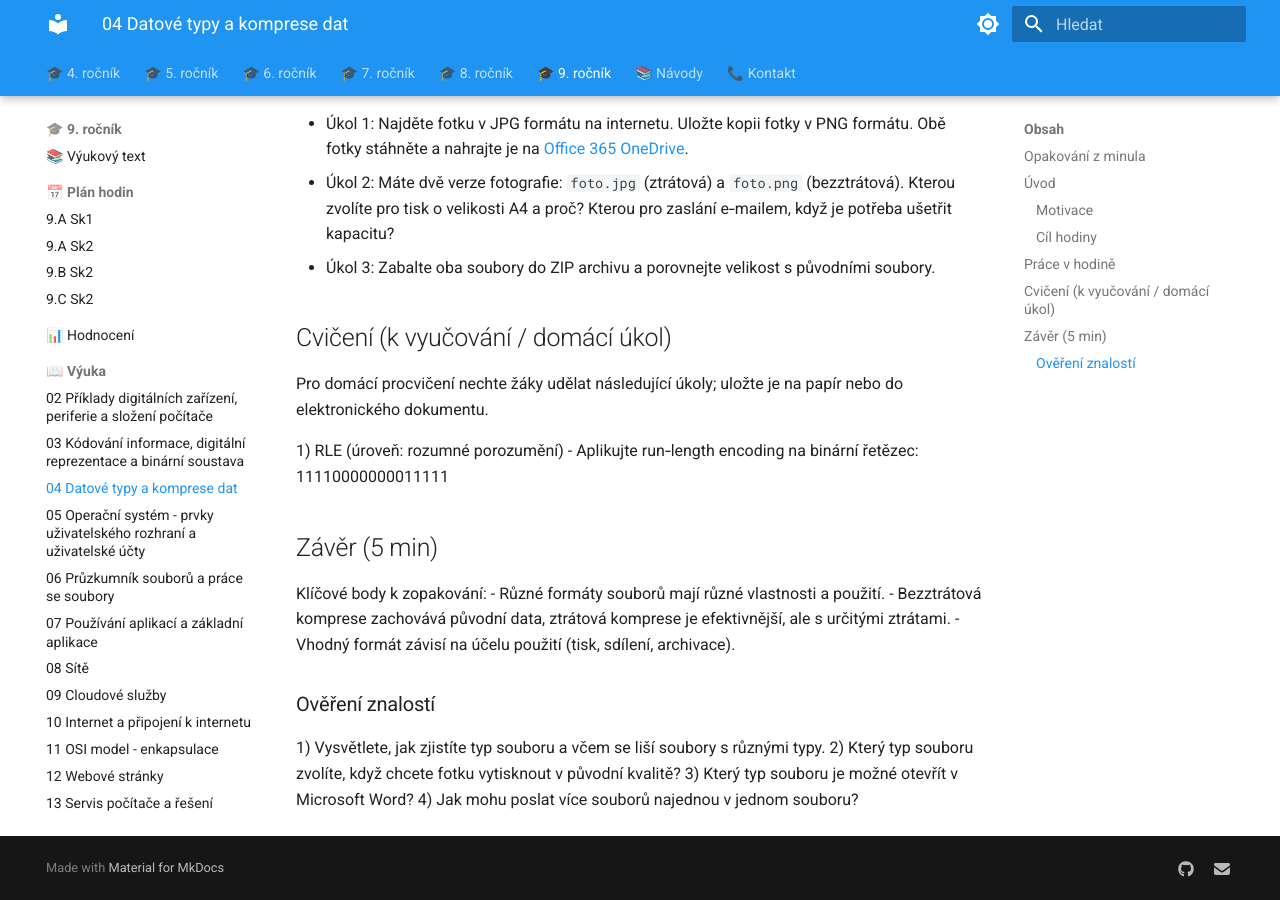
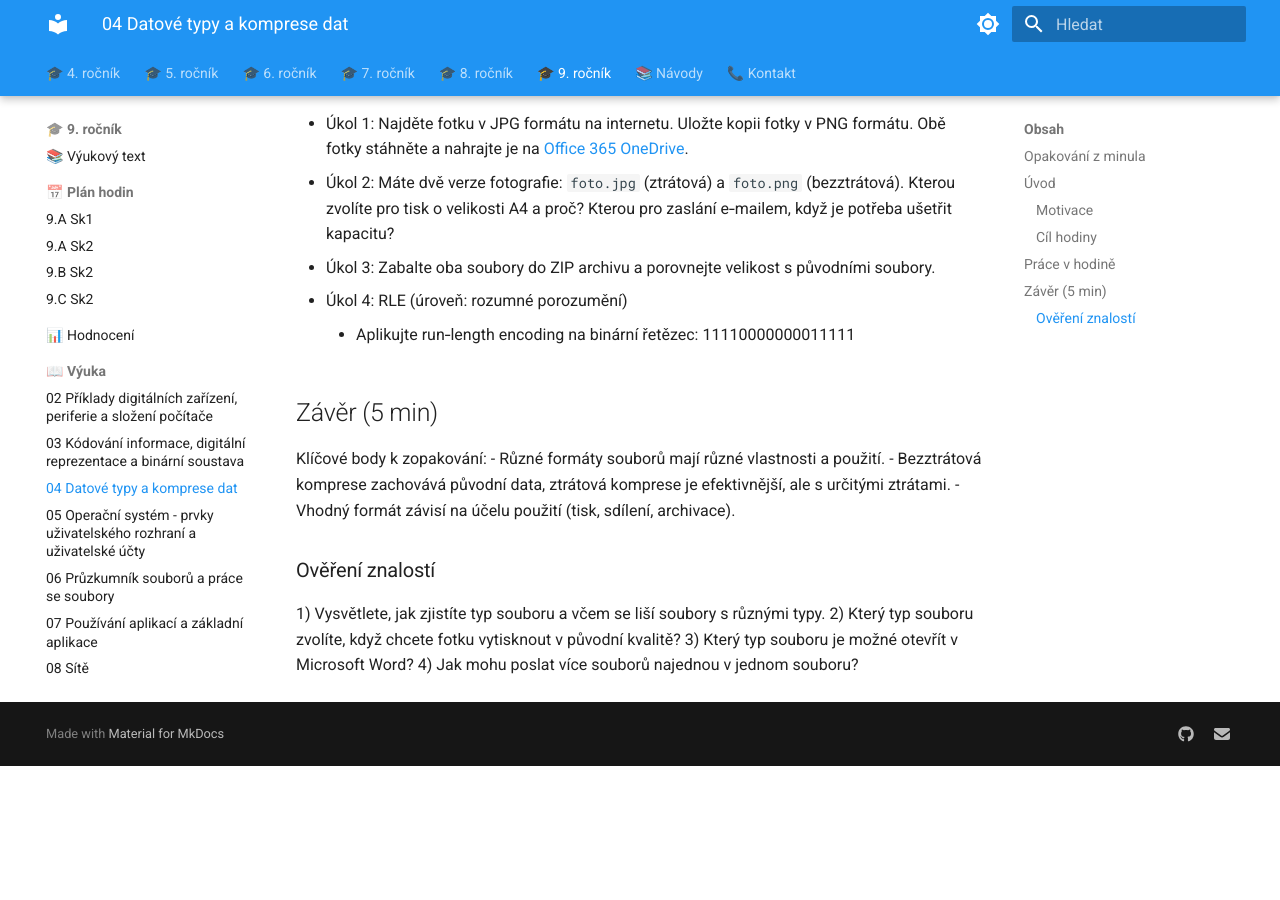
Before and after one commit to tomnovota/zs-materialy, an MkDocs documentation site: the page built from docs/09/vyuka/04/index.md, in a window 1280 px wide and 900 px high, scrolled down 1908 px. Built offline with MkDocs 1.6.1 and Material for MkDocs 9.7.7, drawn with Linux system fonts in a browser that asks for light colours; after the commit the page ends 2674 px from its top, so only the background shows below that.

Commit message:
Typo fix.

```diff
--- a/docs/09/vyuka/04/index.md
+++ b/docs/09/vyuka/04/index.md
@@ -56,11 +56,7 @@ Každý den pracujeme se soubory (fotky, dokumenty, hudba). V této hodině se z
 - Úkol 2: Máte dvě verze fotografie: `foto.jpg` (ztrátová) a `foto.png` (bezztrátová). Kterou zvolíte pro tisk o velikosti A4 a proč? Kterou pro zaslání e‑mailem, když je potřeba ušetřit kapacitu?
 - Úkol 3: Zabalte oba soubory do ZIP archivu a porovnejte velikost s původními soubory.
 
-## Cvičení (k vyučování / domácí úkol)
-
-Pro domácí procvičení nechte žáky udělat následující úkoly; uložte je na papír nebo do elektronického dokumentu.
-
-1) RLE (úroveň: rozumné porozumění)
+- Úkol 4: RLE (úroveň: rozumné porozumění)
 	 - Aplikujte run‑length encoding na binární řetězec: 11110000000011111
 
 ## Závěr (5 min)
```
